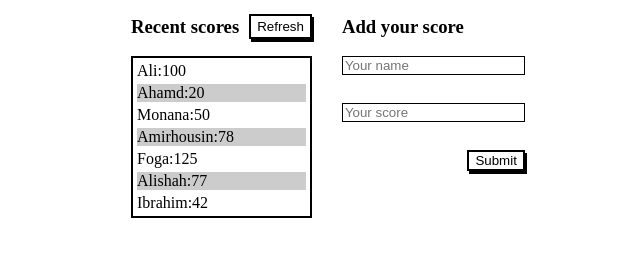
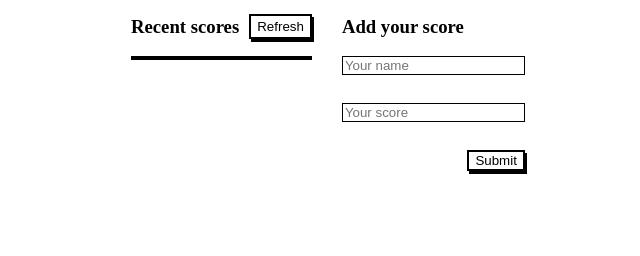
Before and after one commit to AliShahSafdari/Leaderboard, a website built with webpack: page src/index.html in a window 1280 px wide. Shown: the part 104-360 px from the top of the page, without its empty margins (205-845 px from the left). Built offline with nearby package versions, Linux system fonts and the light colour scheme.

Commit message:
Edit the index.html file

```diff
--- a/src/index.html
+++ b/src/index.html
@@ -19,20 +19,13 @@
                     <button class="refresh">Refresh</button>
                 </div>
                 <ul class="list">
-                    <li>Ali:100</li>
-                    <li class="item-odd">Ahamd:20</li>
-                    <li>Monana:50</li>
-                    <li class="item-odd">Amirhousin:78</li>
-                    <li>Foga:125</li>
-                    <li class="item-odd">Alishah:77</li>
-                    <li>Ibrahim:42</li>
                 </ul>
             </div>
             <div class="add">
                 <h3>Add your score</h3>
                 <form id="js-form">
-                    <input type="text" placeholder="Your name" class="teamName"><br>
-                    <input type="text" placeholder="Your score" class="teamScore"><br>
+                    <input type="text" placeholder="Your name" name="gymName" class="teamName"><br>
+                    <input type="text" placeholder="Your score" name="gymScore" class="teamScore"><br>
                     <button class="submit">Submit</button>
                 </form>
             </div>
```
